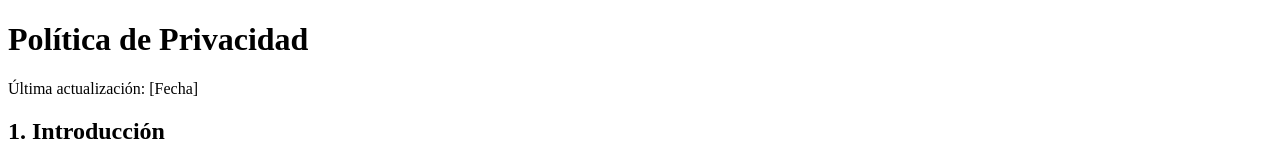
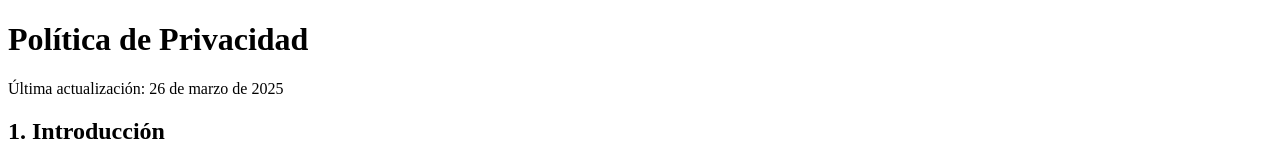
Before and after one commit to VictorMtMwr/Politicas-de-privacidad, a plain HTML site: page index.html in a window 1280 px wide. Shown: the top 162 px of the page. Drawn offline with Linux system fonts and the light colour scheme.

Commit message:
Update index.html

```diff
--- a/index.html
+++ b/index.html
@@ -7,7 +7,7 @@
 </head>
 <body>
     <h1>Política de Privacidad</h1>
-    <p>Última actualización: [Fecha]</p>
+    <p>Última actualización: 26 de marzo de 2025</p>
 
     <h2>1. Introducción</h2>
     <p>Bienvenido a MyTravelCheck. Nos tomamos muy en serio la privacidad de nuestros usuarios. Esta política explica cómo recopilamos, usamos y protegemos su información.</p>
```
